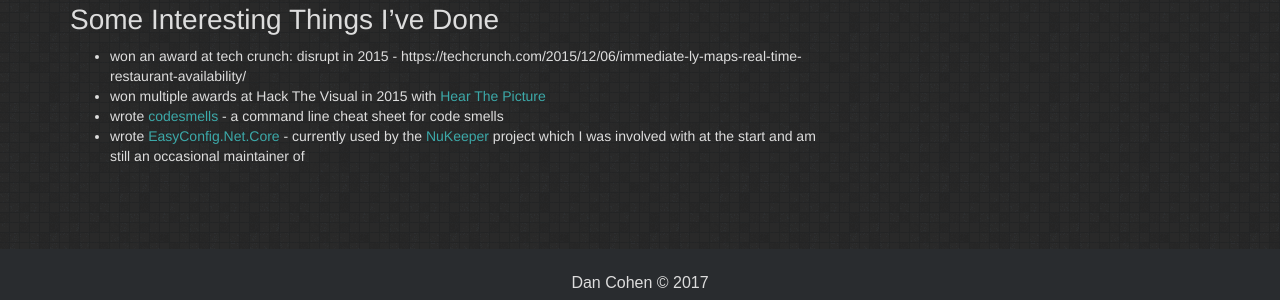
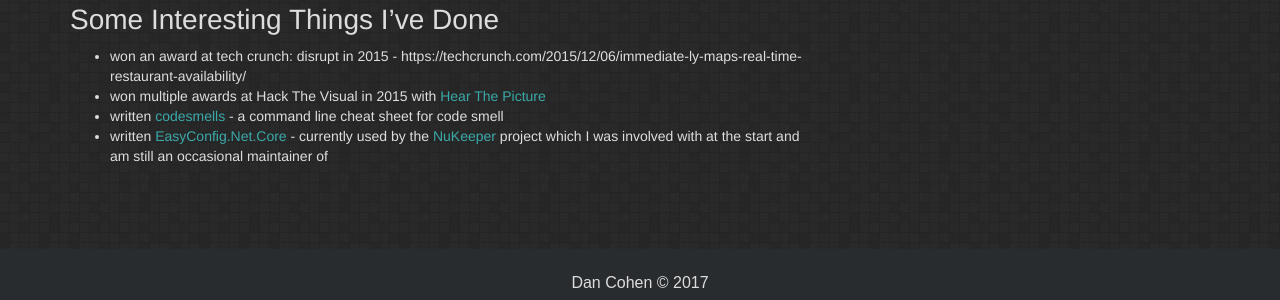
Before and after one commit to cohen990/cohen990.github.io, a Jekyll site: the page built from about.md, in a window 1280 px wide and 1064 px high. Shown: the part 638-938 px from the top of the window. Built offline with Jekyll 4.4.1, drawn with Linux system fonts in a browser that asks for light colours.

Commit message:
wrote -> correct form of verb

```diff
--- a/about.md
+++ b/about.md
@@ -29,5 +29,5 @@ I'm a software craftsman - working at [codurance](https://codurance.com/). I'm c
 # Some Interesting Things I've Done
 - won an award at tech crunch: disrupt in 2015 - https://techcrunch.com/2015/12/06/immediate-ly-maps-real-time-restaurant-availability/
 - won multiple awards at Hack The Visual in 2015 with [Hear The Picture](https://github.com/cohen990/HTV-HearThePicture)
-- wrote [codesmells](https://github.com/cohen990/codesmells) - a command line cheat sheet for code smells
-- wrote [EasyConfig.Net.Core](https://github.com/cohen990/EasyConfig.Net.Core) - currently used by the [NuKeeper](https://github.com/NuKeeperDotNet/NuKeeper) project which I was involved with at the start and am still an occasional maintainer of
+- written [codesmells](https://github.com/cohen990/codesmells) - a command line cheat sheet for code smell
+- written [EasyConfig.Net.Core](https://github.com/cohen990/EasyConfig.Net.Core) - currently used by the [NuKeeper](https://github.com/NuKeeperDotNet/NuKeeper) project which I was involved with at the start and am still an occasional maintainer of
```
